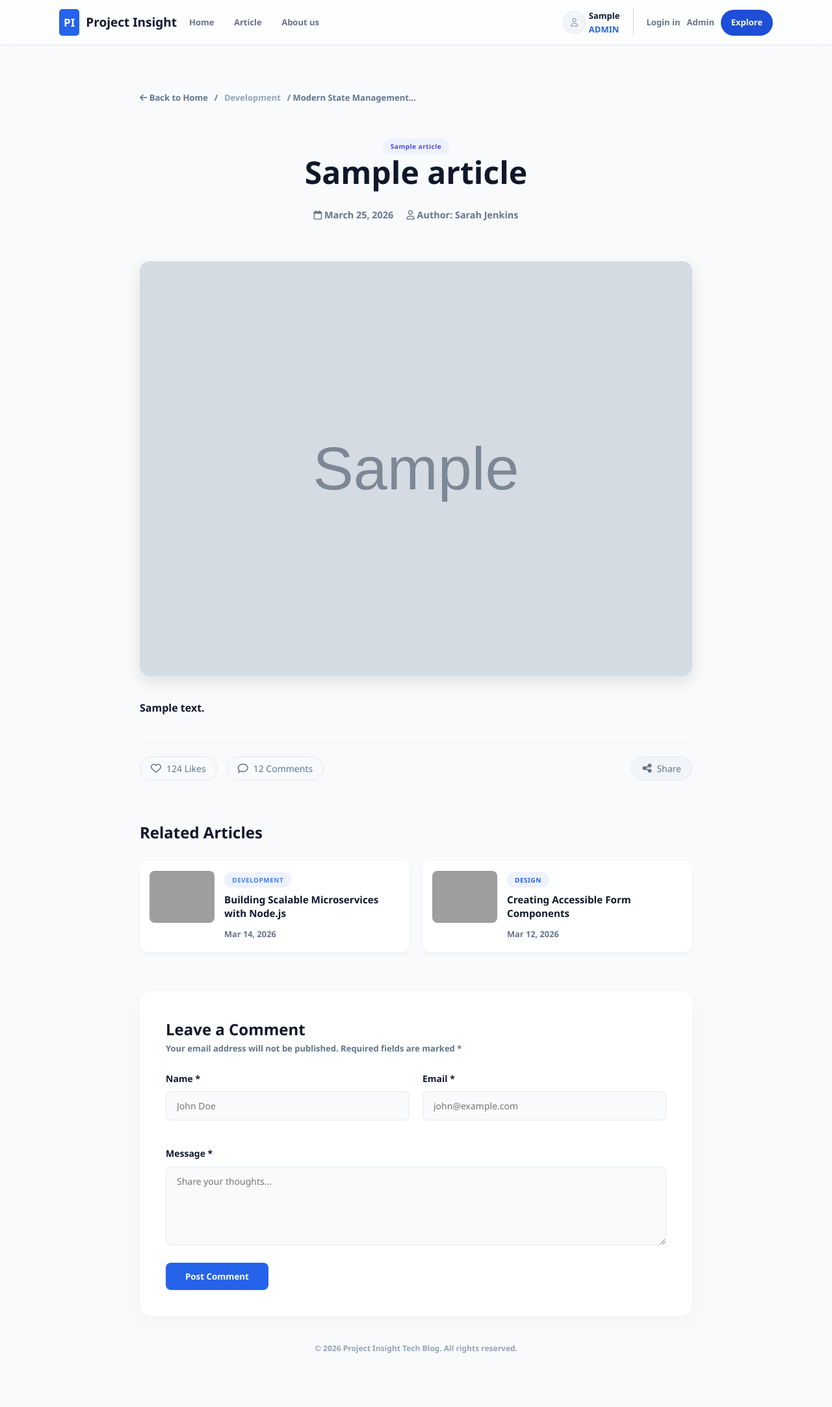
After one commit to MarwanBouhamid07/Project-final-blog, a PHP site: page /detail.php?id=1 in a window 1280 px wide. The commit adds this page. Shown: the whole page at 65% size. Run offline with PHP 8.4, Linux system fonts and the light colour scheme; the visitor is signed in with stand-in values (Sample User, id 1); tables that the repository leaves empty or names only in its code hold one stand-in row (values such as "Sample post"); grey boxes marked "Sample" are stand-in pictures; some libraries are stand-ins or nearby versions; grey boxes are pictures that could not be loaded.

Commit message:
deatail of articles

```diff
--- /dev/null
+++ b/assets/styles/detail.css
@@ -0,0 +1,443 @@
+
+:root {
+  /* =========================================
+     Primary Brand Colors (Royal Blue)
+  ========================================= */
+  --color-primary-50: #eff6ff;   /* Light blue backgrounds (hover states, tags) */
+  --color-primary-100: #dbeafe;  /* Blue icon backgrounds */
+  --color-primary-400: #60a5fa;  /* Light blue text accents */
+  --color-primary-600: #2563eb;  /* Main Brand Color (Buttons, Links, Active states) */
+  --color-primary-700: #1d4ed8;  /* Darker blue for button hover states */
+
+  /* =========================================
+     Neutral Colors (Slate)
+  ========================================= */
+  --color-bg-main: #f8fafc;      /* slate-50: Main app background */
+  --color-bg-surface: #ffffff;   /* white: Cards, Navbar, Sections */
+
+  --color-slate-100: #f1f5f9;    /* Light borders, subtle backgrounds */
+  --color-slate-200: #e2e8f0;    /* Standard borders, divider lines */
+  --color-slate-300: #cbd5e1;    /* Placeholder text */
+  --color-slate-400: #94a3b8;    /* Muted icons, empty states */
+  --color-slate-500: #64748b;    /* Secondary text, subheadings */
+  --color-slate-600: #475569;    /* Body text on light backgrounds */
+  --color-slate-700: #334155;    /* Emphasized body text */
+  --color-slate-800: #1e293b;    /* Admin sidebar borders/hover */
+  --color-slate-900: #0f172a;    /* Headings, Admin sidebar background */
+  --color-slate-950: #020617;    /* Admin sidebar header background */
+
+  /* =========================================
+     Accent Colors (Used in Stats & Explore)
+  ========================================= */
+  --color-accent-purple: #9333ea;  /* purple-600: UI/UX topics, Unique Visitors */
+  --color-accent-amber: #d97706;   /* amber-600: Performance topics, Avg Time */
+  --color-accent-emerald: #059669; /* emerald-600: Trending topics, Positive stats */
+  --color-accent-red: #ef4444;     /* red-500: Negative stats, Delete actions */
+}
+body {
+    font-family: 'Segoe UI', Tahoma, Geneva, Verdana, sans-serif;
+    background-color: #fcfcfc;
+    color: #333;
+    line-height: 1.6;
+    margin: 0;
+    padding: 20px;
+}
+
+.container {
+    max-width: 800px;
+    margin: 0 auto;
+    margin-top: 100px;
+    font-weight: 700;
+}
+
+.breadcrumbs {
+    font-size: 0.85rem;
+    color: #888;
+    margin-bottom: 40px;
+}
+
+.breadcrumbs a {
+    text-decoration: none;
+    color: #888;
+}
+
+.post-header {
+    text-align: center;
+    margin-bottom: 30px;
+}
+.cat{
+    color: var(--color-slate-400);
+}
+
+.badge {
+    background-color: #eef2ff;
+    color: #4f46e5;
+    padding: 5px 12px;
+    border-radius: 20px;
+    font-size: 0.75rem;
+    font-weight: bold;
+    letter-spacing: 1px;
+}
+
+h1 {
+    font-size: 2.5rem;
+    margin: 20px 0;
+    color: #0f172a;
+}
+
+.meta {
+    font-size: 0.9rem;
+    color: #64748b;
+    display: flex;
+    justify-content: center;
+    gap: 20px;
+}
+
+.featured-image img {
+    width: 100%;
+    border-radius: 15px;
+    margin: 30px 0;
+    box-shadow: 0 10px 25px rgba(0,0,0,0.1);
+}
+
+.content h2 {
+    font-size: 1.5rem;
+    margin-top: 40px;
+    color: #1e293b;
+}
+
+/* Concept Cards Styling */
+.concept-list {
+    margin-top: 30px;
+}
+
+.concept-card {
+    background: #fff;
+    border: 1px solid #f1f5f9;
+    padding: 20px;
+    border-radius: 12px;
+    display: flex;
+    align-items: flex-start;
+    gap: 15px;
+    margin-bottom: 15px;
+    transition: transform 0.2s;
+}
+
+.concept-card:hover {
+    transform: translateY(-2px);
+}
+
+.number {
+    background-color: #eff6ff;
+    color: #3b82f6;
+    min-width: 35px;
+    height: 35px;
+    border-radius: 50%;
+    display: flex;
+    align-items: center;
+    justify-content: center;
+    font-weight: bold;
+}
+
+.concept-card h3 {
+    margin: 0;
+    font-size: 1.1rem;
+    color: #1e293b;
+}
+
+.concept-card p {
+    margin: 5px 0 0;
+    font-size: 0.9rem;
+    color: #64748b;
+}
+:root {
+    --primary-blue: #3b82f6;
+    --text-main: #0f172a;
+    --text-muted: #64748b;
+    --bg-light: #f8fafc;
+}
+
+body {
+    font-family: 'Inter', sans-serif;
+    background-color: var(--bg-light);
+    margin: 0;
+    padding: 40px 20px;
+    display: flex;
+    justify-content: center;
+}
+
+.container {
+    max-width: 850px;
+    width: 100%;
+}
+
+/* Breadcrumbs */
+.breadcrumbs {
+    font-size: 13px;
+    color: var(--text-muted);
+    margin-bottom: 50px;
+}
+
+.breadcrumbs a {
+    text-decoration: none;
+    color: inherit;
+    transition: color 0.2s;
+}
+
+.breadcrumbs a:hover {
+    color: var(--primary-blue);
+}
+
+.breadcrumbs .current {
+    font-weight: 600;
+    color: var(--text-main);
+}
+
+/* Header Section */
+.header {
+    text-align: center;
+    margin-bottom: 40px;
+}
+
+.category-badge {
+    display: inline-block;
+    background-color: #eff6ff;
+    color: var(--primary-blue);
+    font-size: 11px;
+    font-weight: 800;
+    padding: 6px 16px;
+    border-radius: 20px;
+    letter-spacing: 0.5px;
+    margin-bottom: 20px;
+}
+
+h1 {
+    font-size: 48px;
+    width: 70%;
+
+    font-weight: 800;
+    color: var(--text-main);
+    margin: 0 auto 25px ;
+    line-height: 1.2;
+
+}
+
+/* Meta Data (Date & Author) */
+.meta-info {
+    display: flex;
+    justify-content: center;
+    align-items: center;
+    gap: 25px;
+    color: var(--text-muted);
+    font-size: 14px;
+}
+
+.meta-item {
+    display: flex;
+    align-items: center;
+    gap: 8px;
+}
+
+.author-avatar {
+    width: 28px;
+    height: 28px;
+    background-color: #e2e8f0;
+    border-radius: 50%;
+    display: flex;
+    align-items: center;
+    justify-content: center;
+    font-size: 10px;
+    font-weight: bold;
+    color: #475569;
+}
+
+.author-name {
+    color: var(--text-muted);
+}
+
+/* Hero Image */
+.main-image {
+    width: 100%;
+    height: 400px;
+    overflow: hidden;
+    border-radius: 24px;
+    box-shadow: 0 20px 40px rgba(0,0,0,0.1);
+}
+
+.main-image img {
+    width: 100%;
+    height: 100%;
+    object-fit: cover;
+}
+
+/* Container and Typography */
+body {
+    background-color: #f8fafc;
+    font-family: 'Inter', sans-serif;
+    color: #0f172a;
+}
+
+.section-title {
+    font-size: 1.5rem;
+    font-weight: 700;
+    margin-bottom: 25px;
+}
+
+/* Related Articles Grid */
+.related-grid {
+    display: grid;
+    grid-template-columns: 1fr 1fr;
+    gap: 20px;
+    margin-bottom: 60px;
+}
+
+.related-card {
+    background: #fff;
+    padding: 15px;
+    border-radius: 12px;
+    display: flex;
+    gap: 15px;
+    box-shadow: 0 4px 6px -1px rgba(0, 0, 0, 0.05);
+}
+
+.related-card img {
+    width: 100px;
+    height: 80px;
+    object-fit: cover;
+    border-radius: 8px;
+}
+
+.related-info h3 {
+    font-size: 0.95rem;
+    margin: 8px 0;
+    line-height: 1.4;
+}
+
+.related-info .date {
+    font-size: 0.8rem;
+    color: #64748b;
+}
+
+.badge {
+    font-size: 10px;
+    font-weight: 700;
+    letter-spacing: 0.5px;
+}
+
+.badge.development { color: #3b82f6; }
+.badge.design { color: #2563eb; }
+
+/* Comment Form Styling */
+.comment-container {
+    background: #fff;
+    padding: 40px;
+    border-radius: 20px;
+    box-shadow: 0 10px 30px rgba(0, 0, 0, 0.03);
+}
+
+.form-note {
+    font-size: 13px;
+    color: #64748b;
+    margin-bottom: 25px;
+}
+
+.form-row {
+    display: grid;
+    grid-template-columns: 1fr 1fr;
+    gap: 20px;
+    margin-bottom: 20px;
+}
+
+.form-group {
+    margin-bottom: 20px;
+}
+
+.form-group label {
+    display: block;
+    font-size: 14px;
+    font-weight: 600;
+    margin-bottom: 8px;
+}
+
+.form-group input,
+.form-group textarea {
+    width: 100%;
+    padding: 12px 16px;
+    border: 1px solid #e2e8f0;
+    border-radius: 8px;
+    background-color: #f8fafc;
+    font-size: 14px;
+    box-sizing: border-box;
+}
+
+.post-btn {
+    background-color: #2563eb;
+    color: white;
+    padding: 12px 30px;
+    border: none;
+    border-radius: 8px;
+    font-weight: 600;
+    cursor: pointer;
+    transition: background 0.2s;
+}
+
+.post-btn:hover {
+    background-color: #1d4ed8;
+}
+
+.footer-copyright {
+    text-align: center;
+    padding: 40px 0;
+    font-size: 12px;
+    color: #94a3b8;
+}
+.interaction-bar {
+    display: flex;
+    justify-content: space-between; /* دفع العناصر للأطراف */
+    align-items: center;
+    padding: 20px 0;
+    border-top: 1px solid #f1f5f9;
+    border-bottom: 1px solid #f1f5f9;
+    margin: 40px 0;
+}
+
+.left-actions {
+    display: flex;
+    gap: 15px; /* مسافة بين الإعجابات والتعليقات */
+}
+
+.action-btn {
+    display: flex;
+    align-items: center;
+    gap: 8px;
+    background-color: #f8fafc;
+    border: 1px solid #e2e8f0;
+    padding: 8px 16px;
+    border-radius: 25px;
+    color: #64748b;
+    font-size: 14px;
+    font-weight: 500;
+    cursor: pointer;
+    transition: all 0.2s ease;
+}
+
+.action-btn i {
+    font-size: 16px;
+}
+
+.action-btn:hover {
+    background-color: #eff6ff;
+    border-color: #3b82f6;
+    color: #3b82f6;
+}
+
+/* تنسيق خاص لزر المشاركة إذا لزم الأمر */
+.share-btn {
+    background-color: #f1f5f9;
+}
+
+.share-btn:hover {
+    background-color: #e2e8f0;
+    color: #0f172a;
+    border-color: #cbd5e1;
+}
--- a/includes/function-articles.php
+++ b/includes/function-articles.php
@@ -160,3 +160,17 @@ function TotalActiveArticles($author_id)
 
     return $result['total_active_articles'] ?? 0;
 }
+
+
+//get article by id
+
+
+function getartilceforDetail($id){
+    $db = new Database();
+    $conn = $db->getconnection();
+    $query = 'SELECT * FROM articles WHERE id =:id';
+    $stmt = $conn->prepare($query);
+    $stmt->execute([':id'=> $id]);
+    $result = $stmt->fetch(PDO::FETCH_ASSOC);
+    return $result;
+}
--- /dev/null
+++ b/pages/detail.php
@@ -0,0 +1,119 @@
+<?php
+require_once "../includes/function-articles.php";
+
+$id = $_GET["id"];
+
+$result = getartilceforDetail($id);
+
+?>
+
+<!DOCTYPE html>
+<html lang="ar" dir="ltr">
+
+<head>
+    <meta charset="UTF-8">
+    <meta name="viewport" content="width=device-width, initial-scale=1.0">
+    <title>Modern State Management in React</title>
+    <link rel="stylesheet" href="../assets/styles/header.css">
+    <link rel="stylesheet" href="../assets/styles/detail.css">
+    <script src="https://kit.fontawesome.com/8f8b4a4f39.js" crossorigin="anonymous"></script>
+</head>
+
+<body>
+    <?php include "../includes/header.php"; ?>
+
+    <main class="container">
+        <nav class="breadcrumbs">
+            <a href="home.php"><i class="fa-solid fa-arrow-left"></i> Back to Home</a> / <span
+                class="cat">Development</span> / Modern State Management...
+        </nav>
+
+        <div class="post-header">
+            <span class="badge"><?php echo $result['category_name']; ?></span>
+            <h1><?php echo $result['title']; ?></h1>
+            <div class="meta">
+                <span><i class="fa-regular fa-calendar"></i> March 25, 2026</span>
+                <span><i class="fa-regular fa-user"></i> Author: Sarah Jenkins</span>
+            </div>
+        </div>
+
+        <div class="featured-image">
+            <img src="<?php echo $result["featured_image_url"]; ?>" alt="Code Snippet">
+        </div>
+
+        <article class="content">
+            <p><?php echo $result["content"]; ?></p>
+        </article>
+
+        <div class="interaction-bar">
+            <div class="left-actions">
+                <button class="action-btn">
+                    <i class="fa-regular fa-heart"></i> 124 Likes
+                </button>
+                <button class="action-btn">
+                    <i class="fa-regular fa-comment"></i> 12 Comments
+                </button>
+            </div>
+
+            <div class="right-actions">
+                <button class="action-btn share-btn">
+                    <i class="fa-solid fa-share-nodes"></i> Share
+                </button>
+            </div>
+        </div>
+        <section class="related-section">
+            <h2 class="section-title">Related Articles</h2>
+            <div class="related-grid">
+                <div class="related-card">
+                    <img src="path/to/image1.jpg" alt="Microservices">
+                    <div class="related-info">
+                        <span class="badge development">DEVELOPMENT</span>
+                        <h3>Building Scalable Microservices with Node.js</h3>
+                        <span class="date">Mar 14, 2026</span>
+                    </div>
+                </div>
+                <div class="related-card">
+                    <img src="path/to/image2.jpg" alt="Design">
+                    <div class="related-info">
+                        <span class="badge design">DESIGN</span>
+                        <h3>Creating Accessible Form Components</h3>
+                        <span class="date">Mar 12, 2026</span>
+                    </div>
+                </div>
+            </div>
+        </section>
+
+
+        <section class="comment-container">
+            <h2>Leave a Comment</h2>
+            <p class="form-note">Your email address will not be published. Required fields are marked *</p>
+
+            <form class="comment-form">
+                <div class="form-row">
+                    <div class="form-group">
+                        <label for="name">Name *</label>
+                        <input type="text" id="name" placeholder="John Doe" required>
+                    </div>
+                    <div class="form-group">
+                        <label for="email">Email *</label>
+                        <input type="email" id="email" placeholder="john@example.com" required>
+                    </div>
+                </div>
+
+                <div class="form-group">
+                    <label for="message">Message *</label>
+                    <textarea id="message" rows="5" placeholder="Share your thoughts..." required></textarea>
+                </div>
+
+                <button type="submit" class="post-btn">Post Comment</button>
+            </form>
+        </section>
+
+        <footer class="footer-copyright">
+            © 2026 Project Insight Tech Blog. All rights reserved.
+        </footer>
+    </main>
+
+</body>
+
+</html>
--- a/pages/home.php
+++ b/pages/home.php
@@ -42,7 +42,7 @@ $todayPost = todayPost();
                         <span class="poinot"></span>
                         <div class="author"><i class="fa-regular fa-user"></i> <?php echo htmlspecialchars($todayPost['author_name']); ?></div>
                     </div>
-                    <button class="read-article">Read Article <i class="fa-solid fa-arrow-right"></i></button>
+                    <button class="read-article" onclick="window.location.href='detail.php?id=<?php echo $todayPost['id']; ?>'">Read Article <i class="fa-solid fa-arrow-right"></i></button>
                 </div>
 
                 <div class="image-side">
@@ -61,7 +61,7 @@ $todayPost = todayPost();
                         <p>No articles found.</p>
                     <?php else: ?>
                         <?php foreach ($articles as $article): ?>
-                            <article class="post-card">
+                            <article class="post-card" onclick="window.location.href='detail.php?id=<?php echo $article['id']; ?>'">
                                 <div class="post-image">
                                     <span class="badge"><?php echo htmlspecialchars($article['category_name'] ?? 'General'); ?></span>
                                     <img src="<?php echo htmlspecialchars($article['featured_image_url']); ?>" alt="<?php echo htmlspecialchars($article['title']); ?>">
@@ -78,7 +78,7 @@ $todayPost = todayPost();
                                             <span><?php echo htmlspecialchars($article['author_name']); ?></span>
                                         </div>
                                         <div class="icon-left">
-                                            <a href="article.php?slug=<?php echo $article['id']; ?>">
+                                            <a href="detail.php?id=<?php echo $article['id']; ?>">
                                                 <i class="fa-solid fa-arrow-right"></i>
                                             </a>
                                         </div>
```
Also changed, not shown: assets/styles/about.css (+8 -0 lines), pages/about.php (+2 -22 lines).
